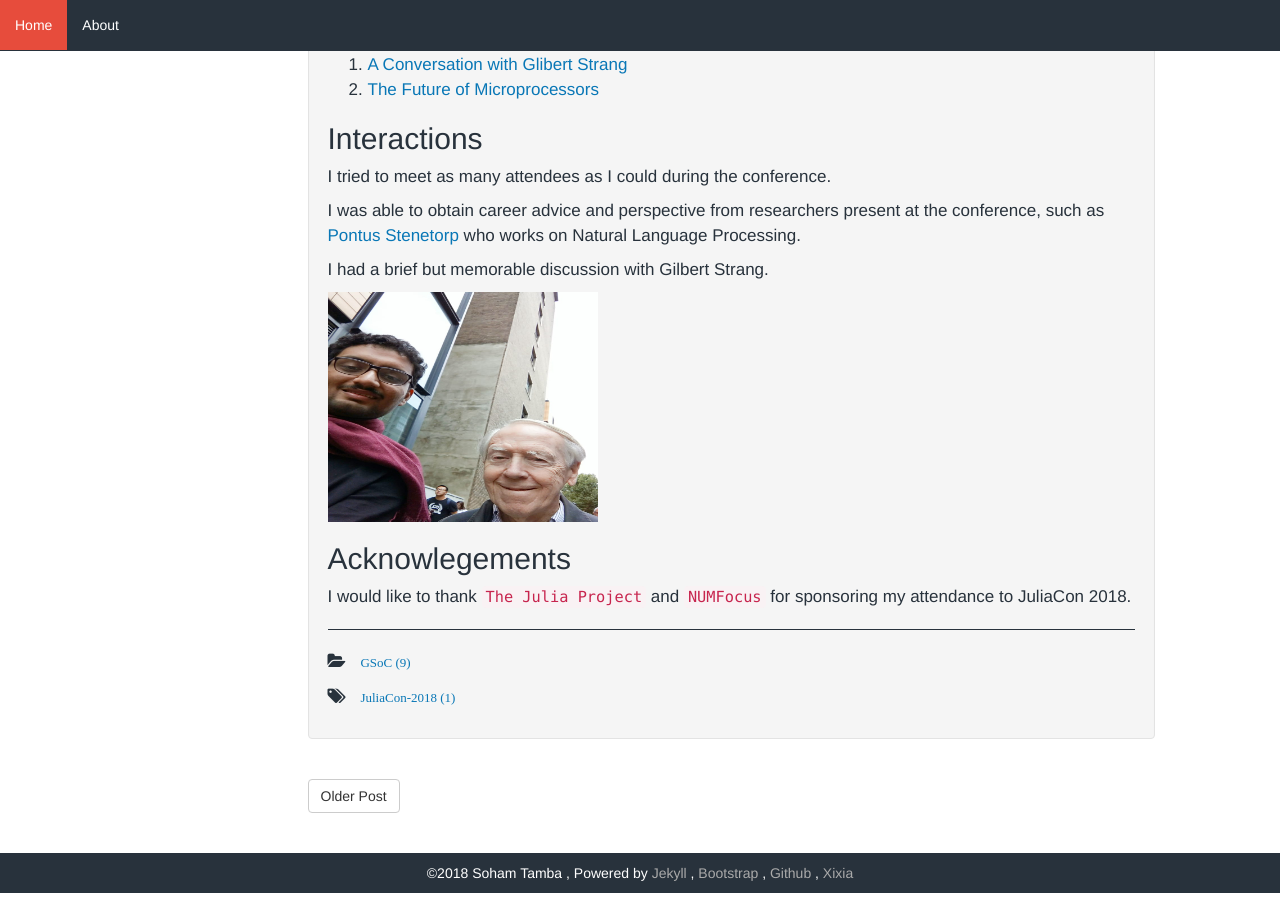
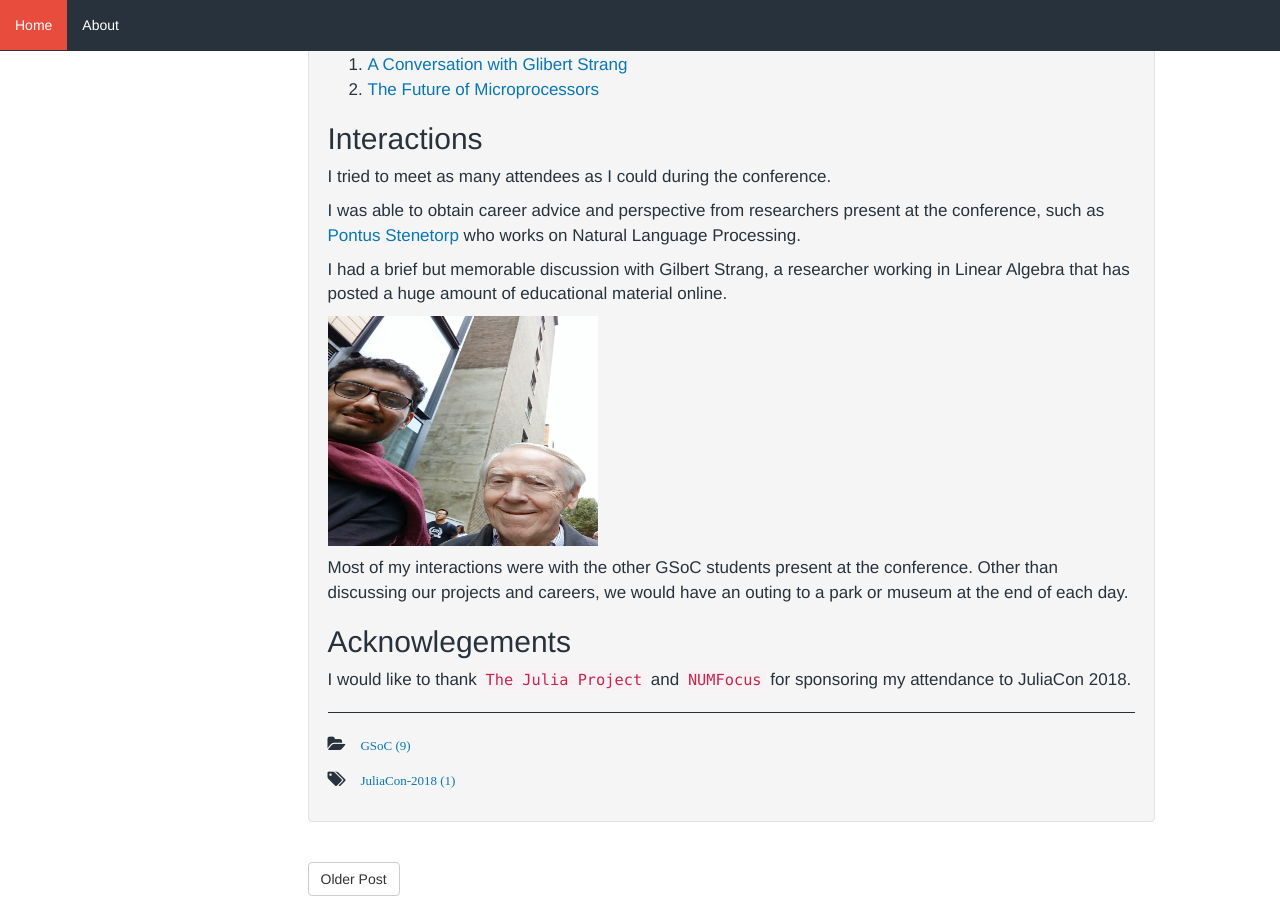
Before and after one commit to SohamTamba/GSoC, a Jekyll site: the page built from _posts/2018-08-17-week-13.markdown, in a window 1280 px wide and 900 px high, scrolled down 1545 px. Built offline with Jekyll 4.4.1, drawn with Linux system fonts in a browser that asks for light colours.

Commit message:
JuliaCon

```diff
--- a/_posts/2018-08-17-week-13.markdown
+++ b/_posts/2018-08-17-week-13.markdown
@@ -62,12 +62,11 @@ I tried to meet as many attendees as I could during the conference.
 
 I was able to obtain career advice and perspective from researchers present at the conference, such as [Pontus Stenetorp](https://pontus.stenetorp.se/) who works on Natural Language Processing.
 
-I had a brief but memorable discussion with Gilbert Strang.
+I had a brief but memorable discussion with Gilbert Strang, a researcher working in Linear Algebra that has posted a huge amount of educational material online.
 
 <img src="{{ site.baseurl }}/assets/images/gil.jpeg" width="270" height="230" />
 
-
-
+Most of my interactions were with the other GSoC students present at the conference. Other than discussing our projects and careers, we would have an outing to a park or museum at the end of each day.
 
 ## Acknowlegements
 
```
